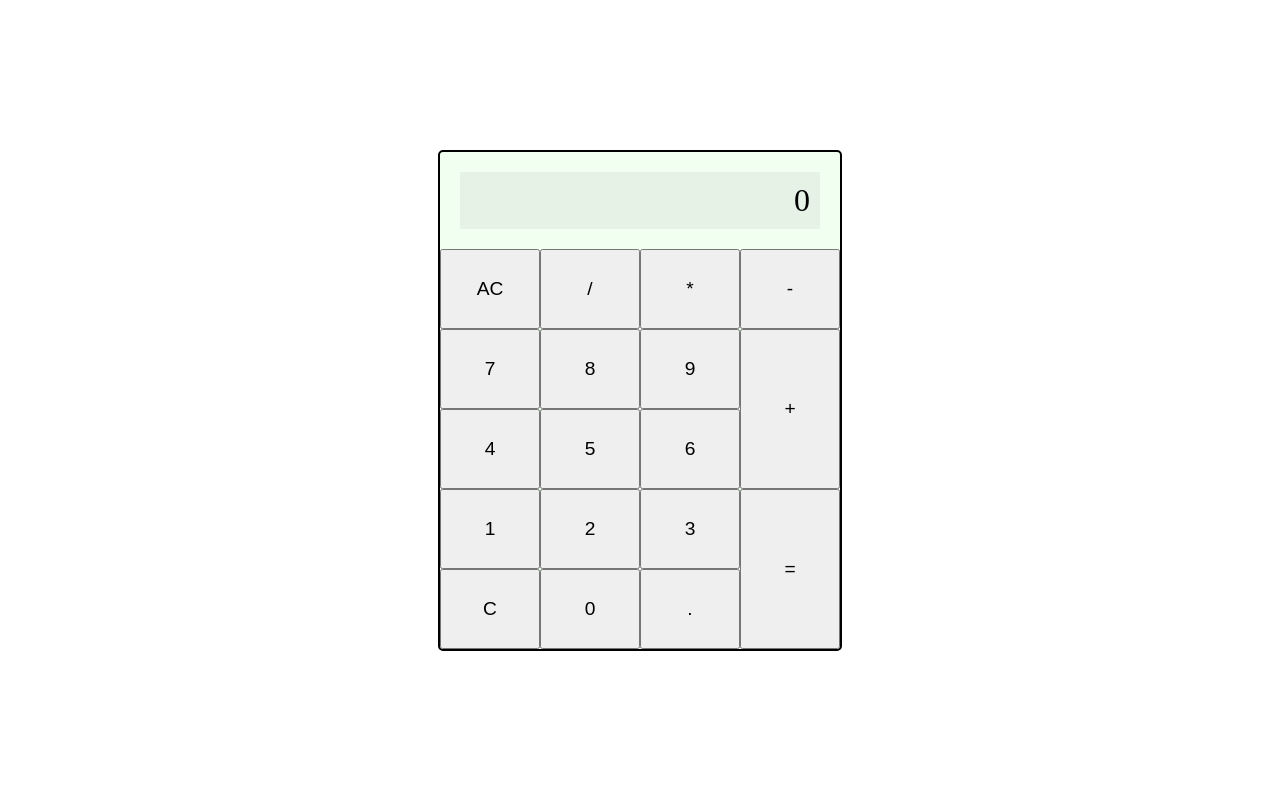
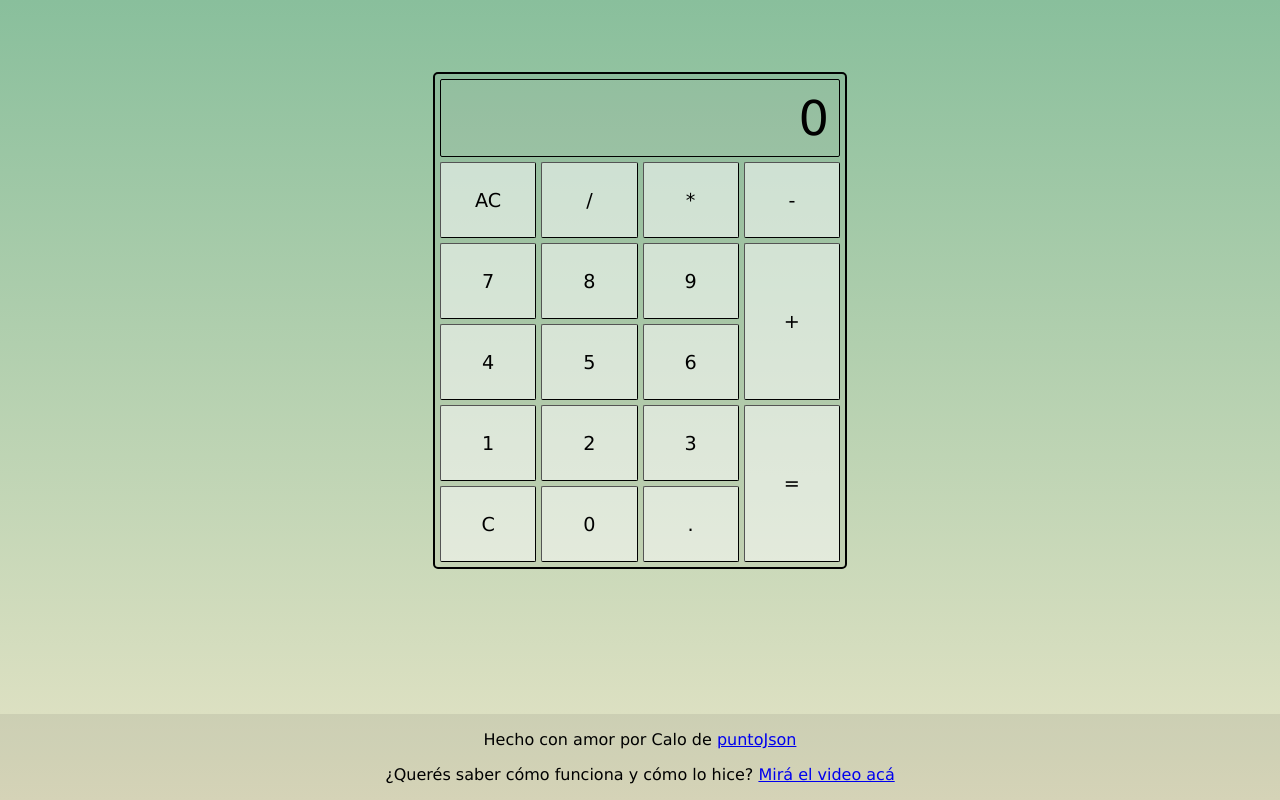
Before and after one commit to cacalo/calculadora-basica, a plain HTML site: page index.html in a window 1280 px wide. Drawn offline with Linux system fonts and the light colour scheme.

Commit message:
Estilo PuntoJson

```diff
--- a/index.html
+++ b/index.html
@@ -6,7 +6,7 @@
 	<meta name="viewport" content="width=device-width, initial-scale=1.0">
 	<link rel="stylesheet" href="style.css">
 	<script src="index.js" defer></script>
-	<title>Document</title>
+	<title>Calculadora básica</title>
 </head>
 <body>
 	<main id="container">
@@ -33,5 +33,10 @@
 			<button id="allClear">AC</button>
 		</div>
 	</main>
+	<!-- Footer -->
+	<footer class="escondido">
+		<p>Hecho con amor por Calo de <a href="https://www.youtube.com/channel/UCWDxiTN0CBZzVwvHFQUk92w" target="_blank">puntoJson</a></p>
+		<p>¿Querés saber cómo funciona y cómo lo hice? <a href="https://youtu.be/se9_zvQvNUM" target="_blank">Mirá el video acá</a></p>
+	</footer>
 </body>
 </html>
--- a/style.css
+++ b/style.css
@@ -2,22 +2,33 @@
 	margin: 0;
 	min-height: 100vh;
 	display: flex;
+	flex-direction: column;
 	justify-content: center;
 	align-items: center;
+	background:linear-gradient(#89BF9C,#E6E4C6);
  }
+
+ #pantalla, footer, button{
+	 font-family:Verdana, Geneva, Tahoma, sans-serif;
+}
+
 
  #container{
 	position: relative;
 	border: 2px solid black;
 	border-radius: 5px;
-	background-color: rgb(241, 255, 241);
+	background-color: rgba(0, 0, 0, 0.038);
+	padding: 5px;
+	margin: auto;
 }
 
 #botonesContainer{
 	width: 400px;
 	aspect-ratio: 1;
+	margin-top: 5px;
 	display: grid;
 	grid-template-columns: repeat(4, 1fr);
+	gap:5px;
 	grid-template-areas:
 		"ac dividido por menos"
 		"siete ocho nueve mas"
@@ -27,11 +38,13 @@
 }
 
 #pantalla{
-	font-size: xx-large;
+	font-size: 3rem;
 	text-align: end;
-	margin: 20px;
 	padding: 10px;
-	background-color: rgba(0, 0, 0, 0.05);
+	background-color: rgba(255, 255, 255, 0.05);
+	margin: 0;
+	border: 1px solid black;
+	border-radius: 2px;
 }
 
 #indicadorOperacion{
@@ -44,6 +57,13 @@
 button{
 	color: rgb(0, 0, 0);
 	font-size: larger;
+	background-color: rgba(255, 255, 255, 0.54);
+	border-width: 1px;
+	transition:30ms;
+	border-radius: 2px;
+}
+button:hover{
+	background-color: rgba(255, 255, 255, 0.667);
 }
 
 #cero{
@@ -101,11 +121,9 @@ button{
 	grid-area: igual;
 }
 
-
-/*
-c,ce,
-7,8,9,*
-4,5,6,-
-1,2,3,+
-c,0,.,=
-*/
+footer{
+	background-color: rgba(0, 0, 0, 0.073);
+	width: 100%;
+	text-align: center;
+	margin-top: auto;
+}
```
